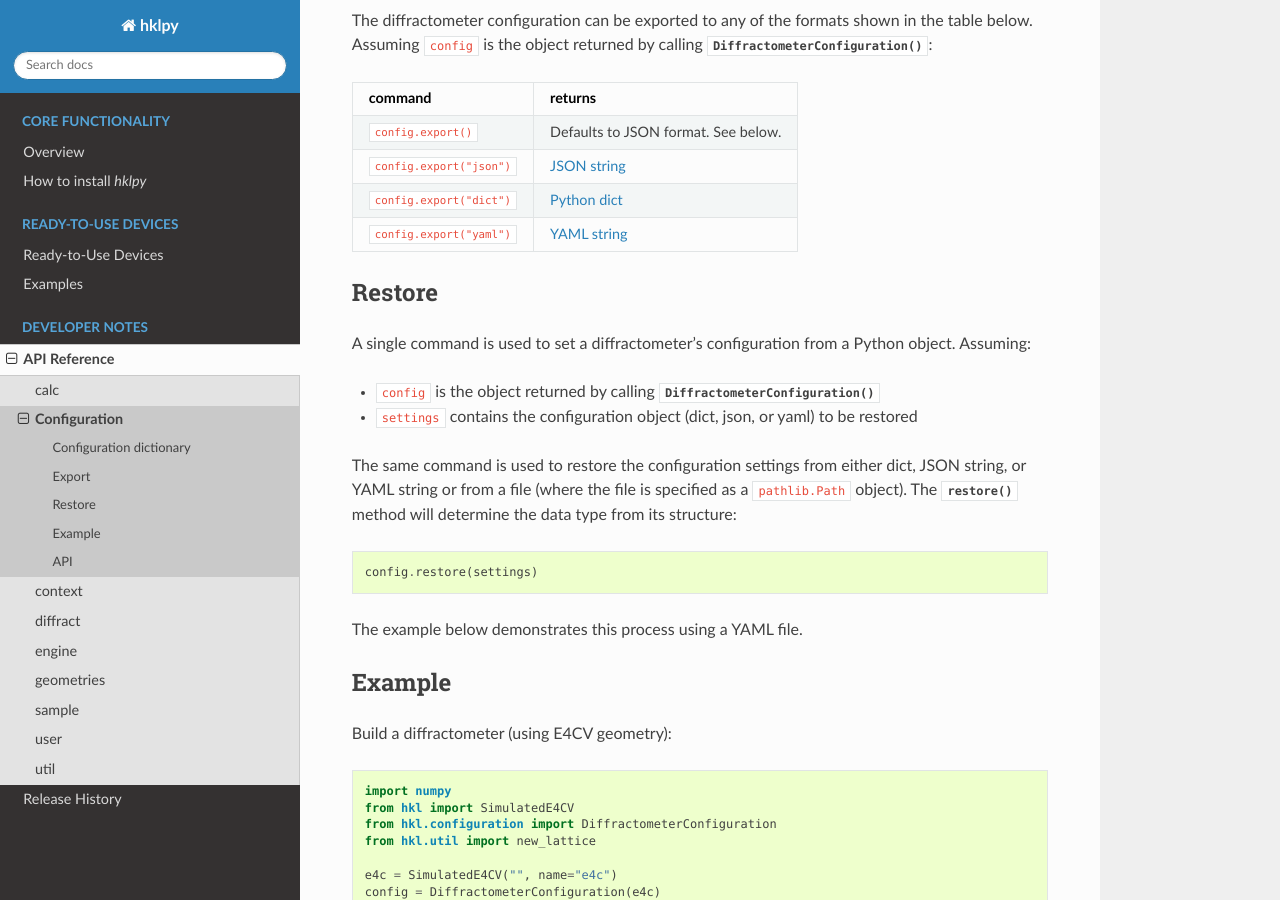
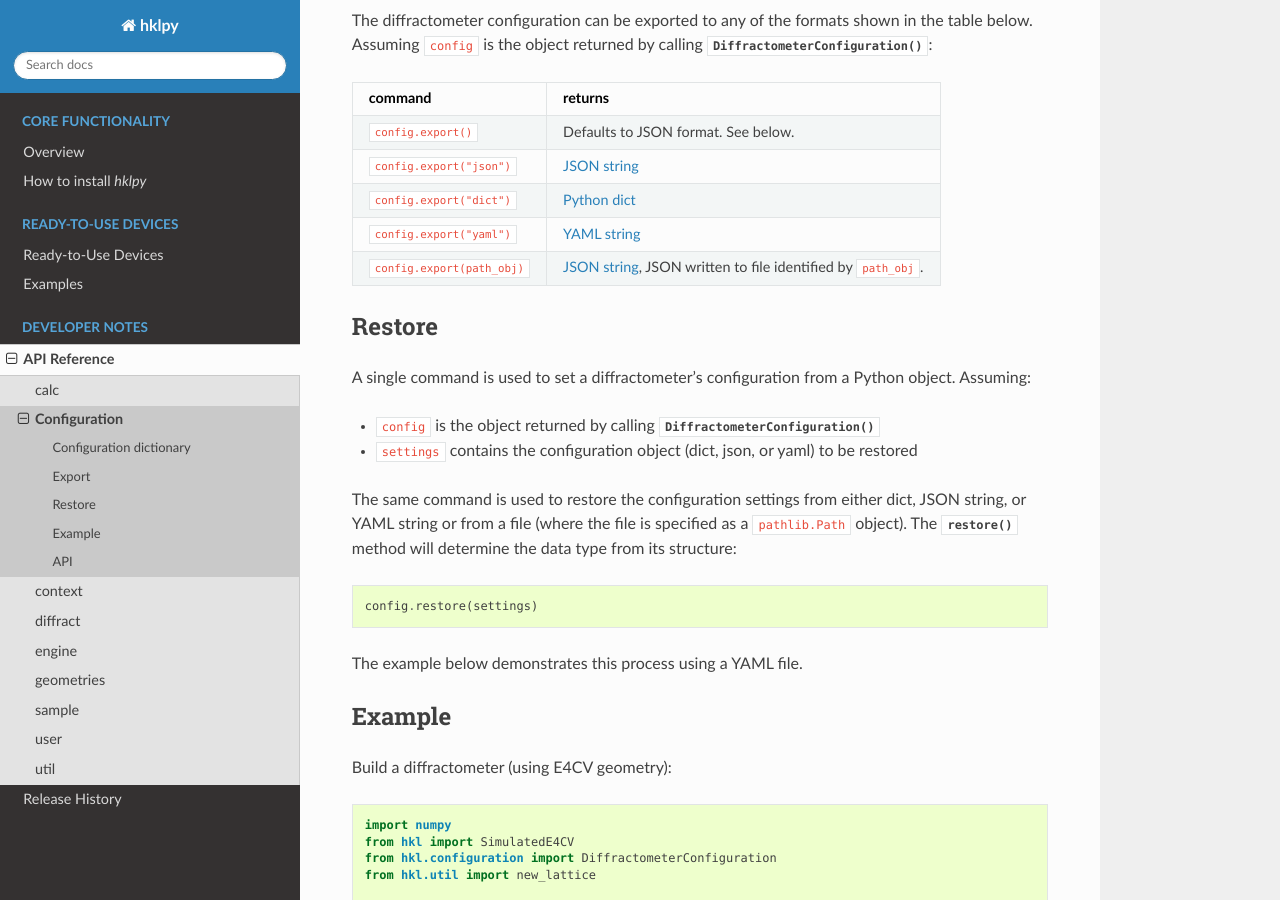
Before and after one commit to bluesky/hklpy, a Sphinx documentation site: the page built from docs/source/configuration.rst, in a window 1280 px wide and 900 px high, scrolled down 1524 px. Built offline with Sphinx 7.4.7 and the Read the Docs theme 2.0.0, drawn with Linux system fonts in a browser that asks for light colours; the version number could not be read and is left out; some of the changed lines change nothing that is shown.

Commit message:
DOC #256

```diff
--- a/docs/source/configuration.rst
+++ b/docs/source/configuration.rst
@@ -67,7 +67,7 @@ Export
 
 The diffractometer configuration can be exported to any of the formats shown in
 the table below. Assuming ``config`` is the object returned by calling
-:class:`~hkl.DiffractometerConfiguration()`:
+:class:`~hkl.configuration.DiffractometerConfiguration()`:
 
 ===========================  ============================================================
 command                      returns
@@ -76,6 +76,7 @@ command                      returns
 ``config.export("json")``    `JSON string <https://json.org>`_
 ``config.export("dict")``    `Python dict <https://docs.python.org/3/library/stdtypes.html#dict>`_
 ``config.export("yaml")``    `YAML string <https://yaml.org>`_
+``config.export(path_obj)``  `JSON string <https://json.org>`_, JSON written to file identified by ``path_obj``.
 ===========================  ============================================================
 
 Restore
```
